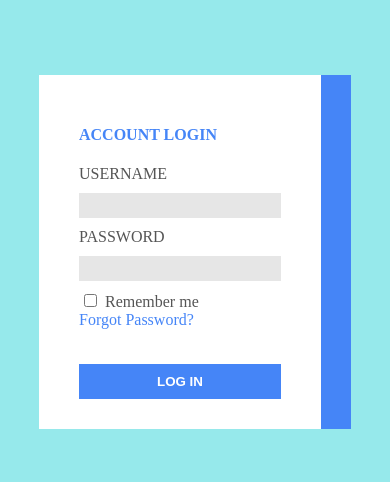
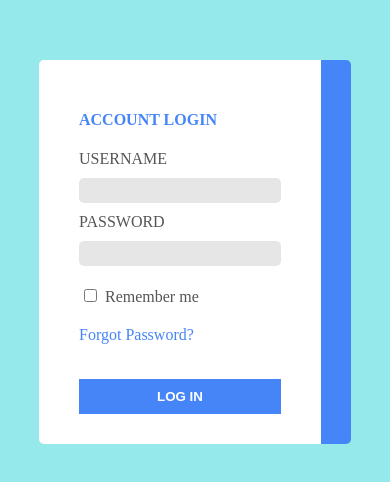
Before and after one commit to Modinat1/form-validation, a plain HTML site: page index.html in a window 390 px wide. Shown: the part 170-652 px from the top of the page. Drawn offline with Linux system fonts and the light colour scheme.

Commit message:
second commit

```diff
--- a/index.html
+++ b/index.html
@@ -22,7 +22,7 @@
         </div>
 
         <div class="flex">
-        <div>
+        <div class="RememberMe">
             <input type="checkbox">
             <label for="RememberMe">Remember me</label>
         </div>
--- a/main.css
+++ b/main.css
@@ -19,6 +19,7 @@ body{
 .container{
     background-color: #ffffff;
     border-right: 30px solid #4585f7;
+    border-radius: 5px;
     width: 500px;
     margin: 0 auto;
     max-width: 80%;
@@ -38,6 +39,7 @@ body{
     padding: 5px;
     background-color: #e6e6e6;
     border: none;
+    border-radius: 5px;
 }
 .form input:focus{
     outline: none;
@@ -54,6 +56,7 @@ body{
  .flex label{
     display: inline;
 }
+
 .forgotPassword{
     color: #4585f7;
     cursor: pointer;
@@ -79,4 +82,8 @@ button:hover{
         flex-direction: column;
         margin: 10px 0 15px 0;
     }
+    .RememberMe{
+        margin-top: 10px;
+        margin-bottom: 20px;
+    }
 }
```
